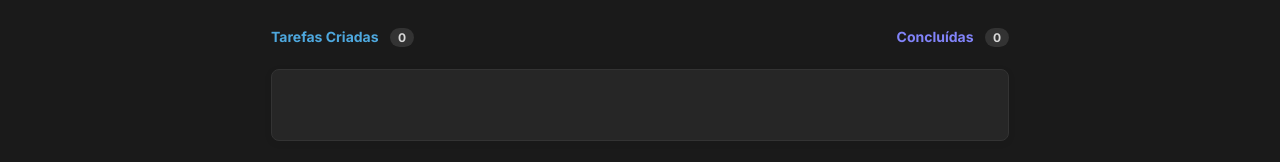
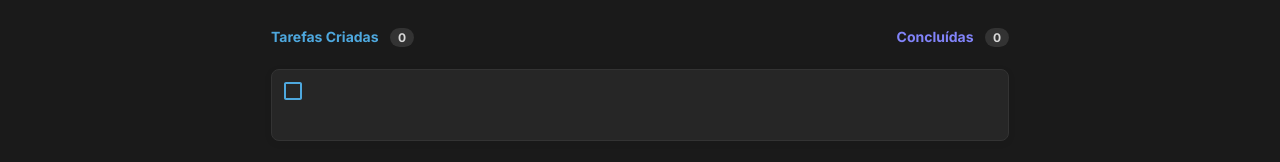
Before and after one commit to wspietro/ignite-todo-list, a React (Vite) app: page / in a window 1280 px wide. Shown: the part 302-464 px from the top of the page. Built offline with nearby package versions, Linux system fonts and the light colour scheme.

Commit message:
feat: utilizando mui para checkbox

```diff
--- a/package.json
+++ b/package.json
@@ -8,6 +8,9 @@
     "preview": "vite preview"
   },
   "dependencies": {
+    "@emotion/react": "^11.10.4",
+    "@emotion/styled": "^11.10.4",
+    "@mui/material": "^5.10.5",
     "phosphor-react": "^1.4.1",
     "react": "^18.0.0",
     "react-dom": "^18.0.0",
--- /dev/null
+++ b/src/components/CheckboxIcon.tsx
@@ -0,0 +1,15 @@
+import { Checkbox } from '@mui/material';
+import { COLORS } from '../styles/Constants'
+
+function CheckboxIcon() {
+  return (
+    <Checkbox sx={{
+      color: COLORS.produto.blue,
+      '&:hover': {
+        color: COLORS.produto.blueDark,
+      },
+    }} />
+  )
+}
+
+export default CheckboxIcon
--- a/src/components/Task.tsx
+++ b/src/components/Task.tsx
@@ -1,11 +1,12 @@
 import styled from 'styled-components';
 import { COLORS } from '../styles/Constants';
+import CheckboxIcon from './CheckboxIcon';
 
 export function Task() {
 
   return (
     <TaskContainer>
-
+      <CheckboxIcon />
     </TaskContainer>
   );
 };
```
Also changed, not shown: 1 other file (tests, documents, lock files or other folders).
